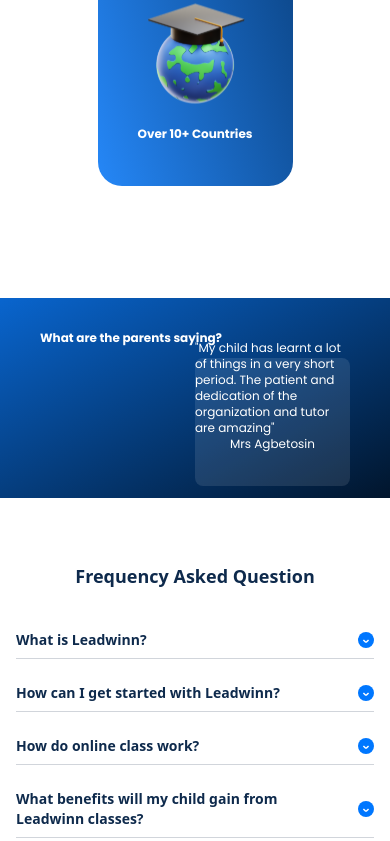
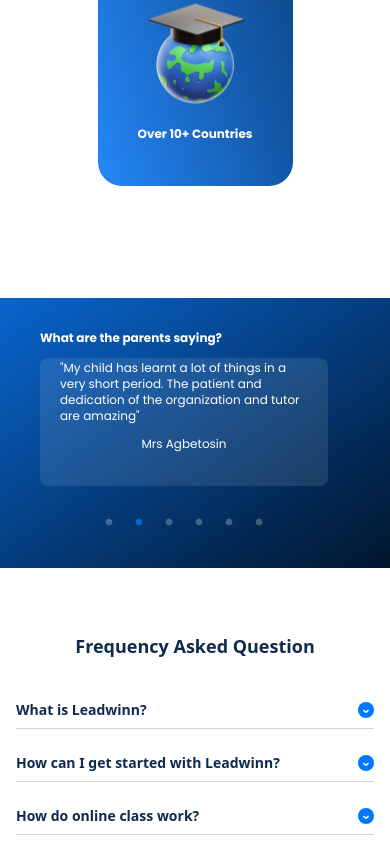
Before and after one commit to Adeleyeha-17/Leadwinn-Academy, a React (Vite) app: page / in a window 390 px wide. Shown: the part 1141-1982 px from the top of the page. Built offline with nearby package versions, Linux system fonts and the light colour scheme.

Commit message:
updated testimonials

```diff
--- a/src/components/Testimonial/Testimonial.tsx
+++ b/src/components/Testimonial/Testimonial.tsx
@@ -46,24 +46,24 @@ export const Testimonial = () => {
    };
 
    return (
-      <div className="bg-gradient-to-tl from-test-gra-2 to-test-gra h-[200px] md:h-[320px] lg:h-[440px] xl:h-[550px] font-poppins flex flex-col md:justify-center max-sm:px-10 max-sm:py-8 md:p-36 text-white overflow-hidden ">
+      <div className="bg-gradient-to-tl from-test-gra-2 to-test-gra h-[270px] md:h-[320px] lg:h-[440px] xl:h-[550px] font-poppins md:flex flex-col md:justify-center max-sm:px-10 max-sm:py-8 md:p-36 text-white overflow-hidden ">
 
          <div>
             <h1 className="text-xs md:text-base lg:text-2xl font-bold mb-3 md:mb-6 ">What are the parents saying?</h1>
          </div>
 
          <div className="grid grid-cols-2 items-center mb-10">
-            <div>
-               <img src="./sliderImg.svg" alt="slider Image" className="hidden md:flex md:w-4/5"/>
+            <div className='hidden md:flex'>
+               <img src="./sliderImg.svg" alt="slider Image" className="md:w-4/5"/>
             </div>
 
-            <div className='bg-white font-poppins bg-opacity-10 rounded-lg h-32 md:h-40 lg:h-52 xl:h-72 w-full flex items-center justify-center md:-ml-10 lg:-ml-24 xl:-ml-40'>
+            <div className='bg-white font-poppins bg-opacity-10 rounded-lg h-32 md:h-40 lg:h-52 xl:h-72 max-sm:w-72 max-sm:px-5 max-sm:py- flex items-center justify-center md:-ml-10 lg:-ml-24 xl:-ml-40'>
                <Slider {...sliderSettings} className='w-full lg:w-4/5'>
                   {
                   testimonials.map((testimonial, index) => (
                      <div key={index}
-                        className='md:py-2 xl:py-5'>
-                        <p className="text-xs lg:text-sm xl:text-base md:mb lg:mb-12 flex items-center justify-center">
+                        className='py-2 xl:py-5'>
+                        <p className="text-xs lg:text-sm xl:text-base max-sm:mb-3 lg:mb-12 flex items-center justify-center">
                            {
                            `"${
                               testimonial.message
```
